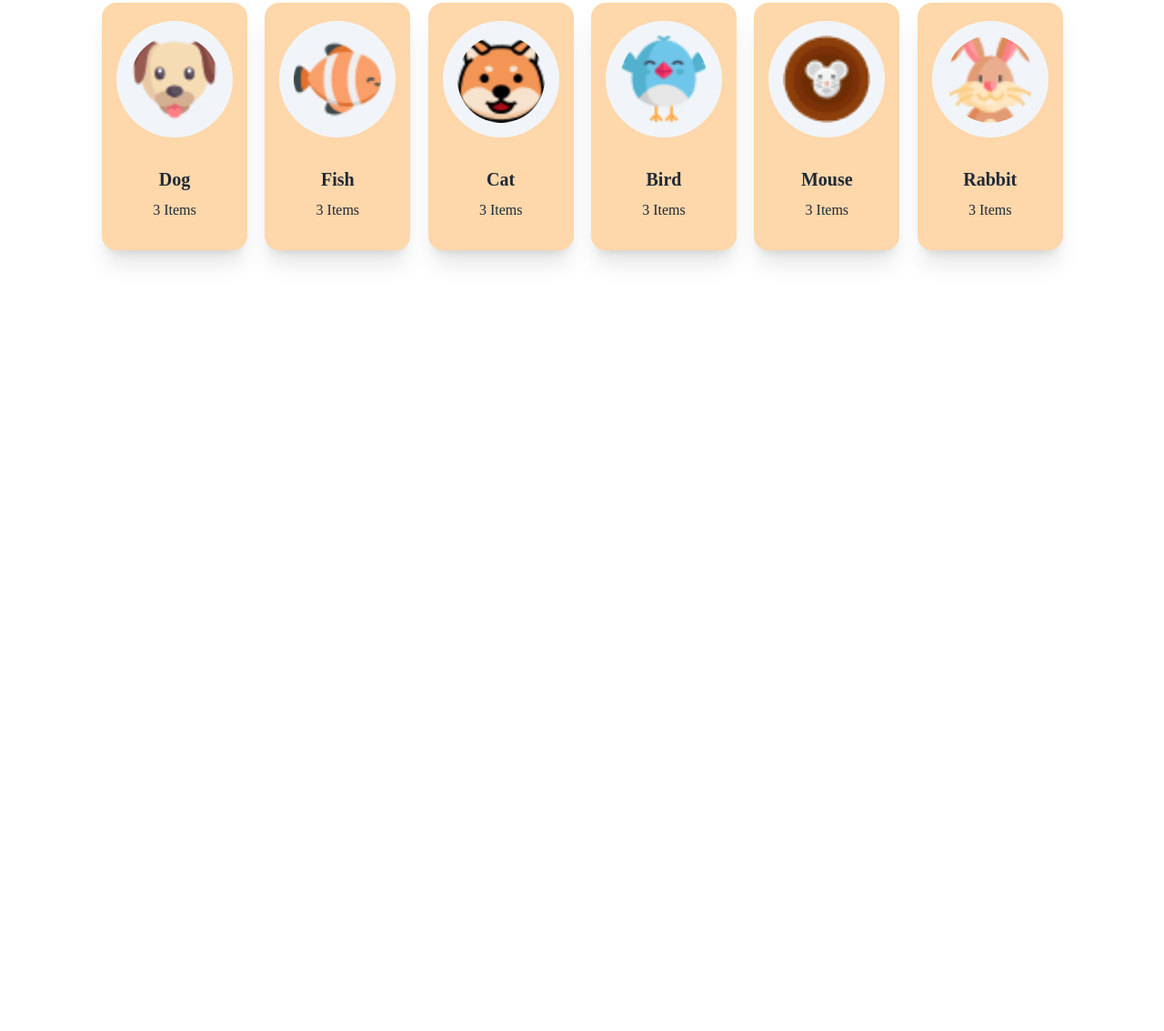
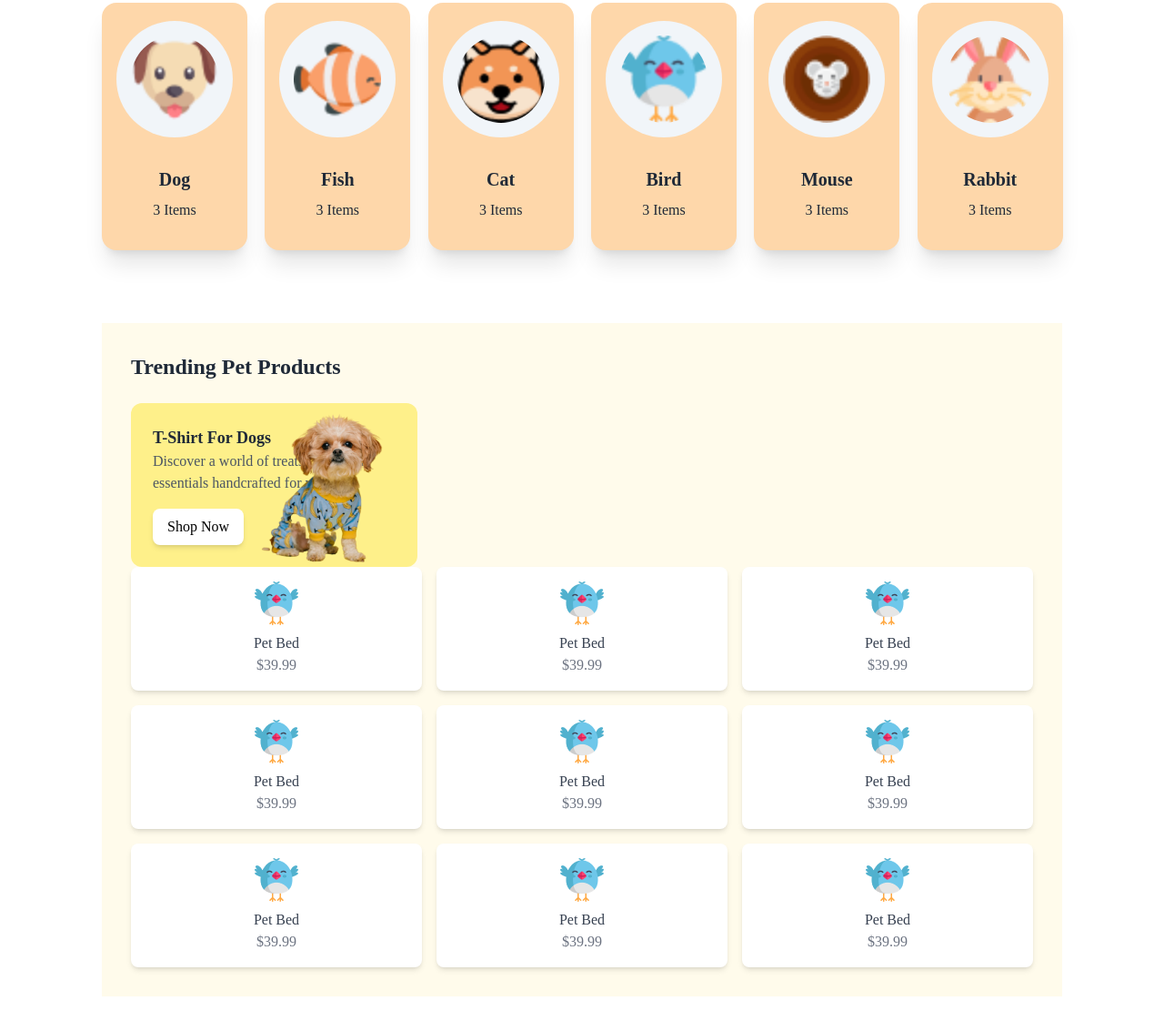
Before and after one commit to riponcu/Assignment-3, a plain HTML site: page index.html in a window 1280 px wide. Shown: the part 1041-2174 px from the top of the page at 91% size. Before the commit the page ends 1396 px from the top, so only its background shows below. Drawn offline with nearby package versions, Linux system fonts and the light colour scheme; a web font is replaced by a local one.

Commit message:
added trending Pet Section

```diff
--- a/index.html
+++ b/index.html
@@ -159,6 +159,83 @@
           </div>
         </div>
       </section>
+      <!-- Trending Pet section-->
+       <section class="bg-amber-50 p-8 my-20">
+        <div class="max-w-7xl mx-auto">
+          <h2 class="text-2xl font-bold mb-6">Trending Pet Products</h2>
+
+          <div class="grid grid-cols-1 lg:grid-cols-3 gap-6">
+            <!-- left -->
+             <div class="bg-yellow-200 p-6 rounded-xl flex flex-col items-start relative">
+              <h3 class="text-lg font-bold">T-Shirt For Dogs</h3>
+              <p class="text-gray-600">Discover a world of treats, toys, and essentials handcrafted for your pet.</p>
+              <button class="mt-4 bg-white text-black px-4 py-2 rounded-lg shadow-md hover:bg-orange-300">Shop Now</button>
+              <img src="c1-assets/cute-pet-small.png" alt="" class="absolute bottom-0 right-4 w-40 h-auto">
+             </div>
+          </div>
+          <!-- right  -->
+          <div class="grid grid-cols-2 md:grid-cols-3 lg:grid-cols-3 gap-4">
+            <div class="bg-white p-4 rounded-lg shadow-md flex flex-col items-center">
+              <img src="c1-assets/bird-cartoon.png" alt="" class="w-12 h-12 mb-2">
+              <p class="text-gray-700">Pet Bed</p>
+              <p class="text-gray-500">$39.99</p>
+            </div>
+
+            <div class="bg-white p-4 rounded-lg shadow-md flex flex-col items-center">
+              <img src="c1-assets/bird-cartoon.png" alt="" class="w-12 h-12 mb-2">
+              <p class="text-gray-700">Pet Bed</p>
+              <p class="text-gray-500">$39.99</p>
+            </div>
+
+            <div class="bg-white p-4 rounded-lg shadow-md flex flex-col items-center">
+              <img src="c1-assets/bird-cartoon.png" alt="" class="w-12 h-12 mb-2">
+              <p class="text-gray-700">Pet Bed</p>
+              <p class="text-gray-500">$39.99</p>
+            </div>
+
+            <div class="bg-white p-4 rounded-lg shadow-md flex flex-col items-center">
+              <img src="c1-assets/bird-cartoon.png" alt="" class="w-12 h-12 mb-2">
+              <p class="text-gray-700">Pet Bed</p>
+              <p class="text-gray-500">$39.99</p>
+            </div>
+
+            <div class="bg-white p-4 rounded-lg shadow-md flex flex-col items-center">
+              <img src="c1-assets/bird-cartoon.png" alt="" class="w-12 h-12 mb-2">
+              <p class="text-gray-700">Pet Bed</p>
+              <p class="text-gray-500">$39.99</p>
+            </div>
+
+            <div class="bg-white p-4 rounded-lg shadow-md flex flex-col items-center">
+              <img src="c1-assets/bird-cartoon.png" alt="" class="w-12 h-12 mb-2">
+              <p class="text-gray-700">Pet Bed</p>
+              <p class="text-gray-500">$39.99</p>
+            </div>
+
+            <div class="bg-white p-4 rounded-lg shadow-md flex flex-col items-center">
+              <img src="c1-assets/bird-cartoon.png" alt="" class="w-12 h-12 mb-2">
+              <p class="text-gray-700">Pet Bed</p>
+              <p class="text-gray-500">$39.99</p>
+            </div>
+
+            <div class="bg-white p-4 rounded-lg shadow-md flex flex-col items-center">
+              <img src="c1-assets/bird-cartoon.png" alt="" class="w-12 h-12 mb-2">
+              <p class="text-gray-700">Pet Bed</p>
+              <p class="text-gray-500">$39.99</p>
+            </div>
+
+            <div class="bg-white p-4 rounded-lg shadow-md flex flex-col items-center">
+              <img src="c1-assets/bird-cartoon.png" alt="" class="w-12 h-12 mb-2">
+              <p class="text-gray-700">Pet Bed</p>
+              <p class="text-gray-500">$39.99</p>
+            </div>
+
+          </div>
+        </div>
+        </div>
+
+       </section>
+
+
      </main>
 
      <!-- Footer Section -->
```
